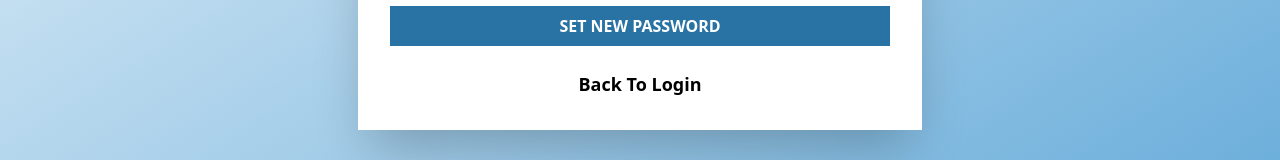
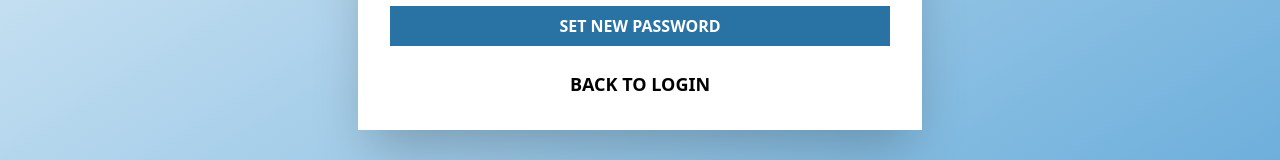
Before and after one commit to ethanbonsall/Pediatric-Blue-Book, a Next.js app in the folder web/: page /reset-password in a window 1280 px wide. Shown: the part 435-595 px from the top of the page. Built offline with nearby package versions, Linux system fonts and the light colour scheme; no server answers.

Commit message:
Fixed user going to home page instead of log in

```diff
--- a/web/pages/reset-password.tsx
+++ b/web/pages/reset-password.tsx
@@ -1,7 +1,7 @@
 import { supabase } from "@/lib/supabase";
 import { X } from "lucide-react";
 import Head from "next/head";
-import Link from "next/link";
+import router from "next/router";
 import { useState } from "react";
 
 const Reset = () => {
@@ -16,6 +16,14 @@ const Reset = () => {
       setPassword("");
       setShowNotification(true);
     }
+  }
+  async function handleSignOut() {
+    const { error } = await supabase.auth.signOut();
+    if (error) {
+      alert(error.message);
+      return;
+    }
+    router.push("/");
   }
 
   return (
@@ -59,12 +67,13 @@ const Reset = () => {
             >
               Set New Password
             </button>
-            <Link
-              href="/"
+            <button
+              type="button"
               className="text-lg self-center text-black font-semibold hover:text-gray-800"
+              onClick={handleSignOut}
             >
               Back To Login
-            </Link>
+            </button>
           </form>
         </div>
       </div>
```
Also changed, not shown: web/pages/forgot-password.tsx (+6 -2 lines).
